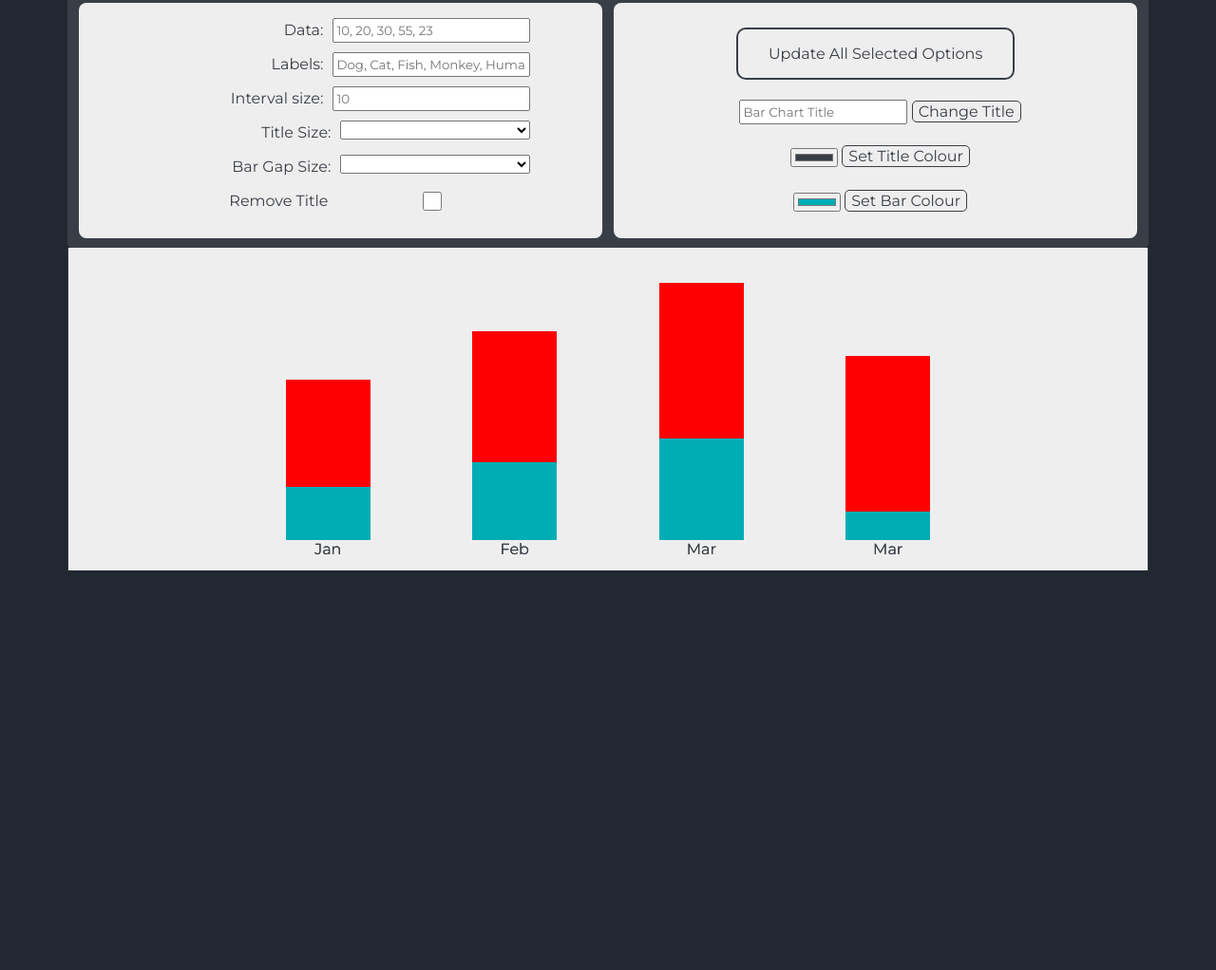
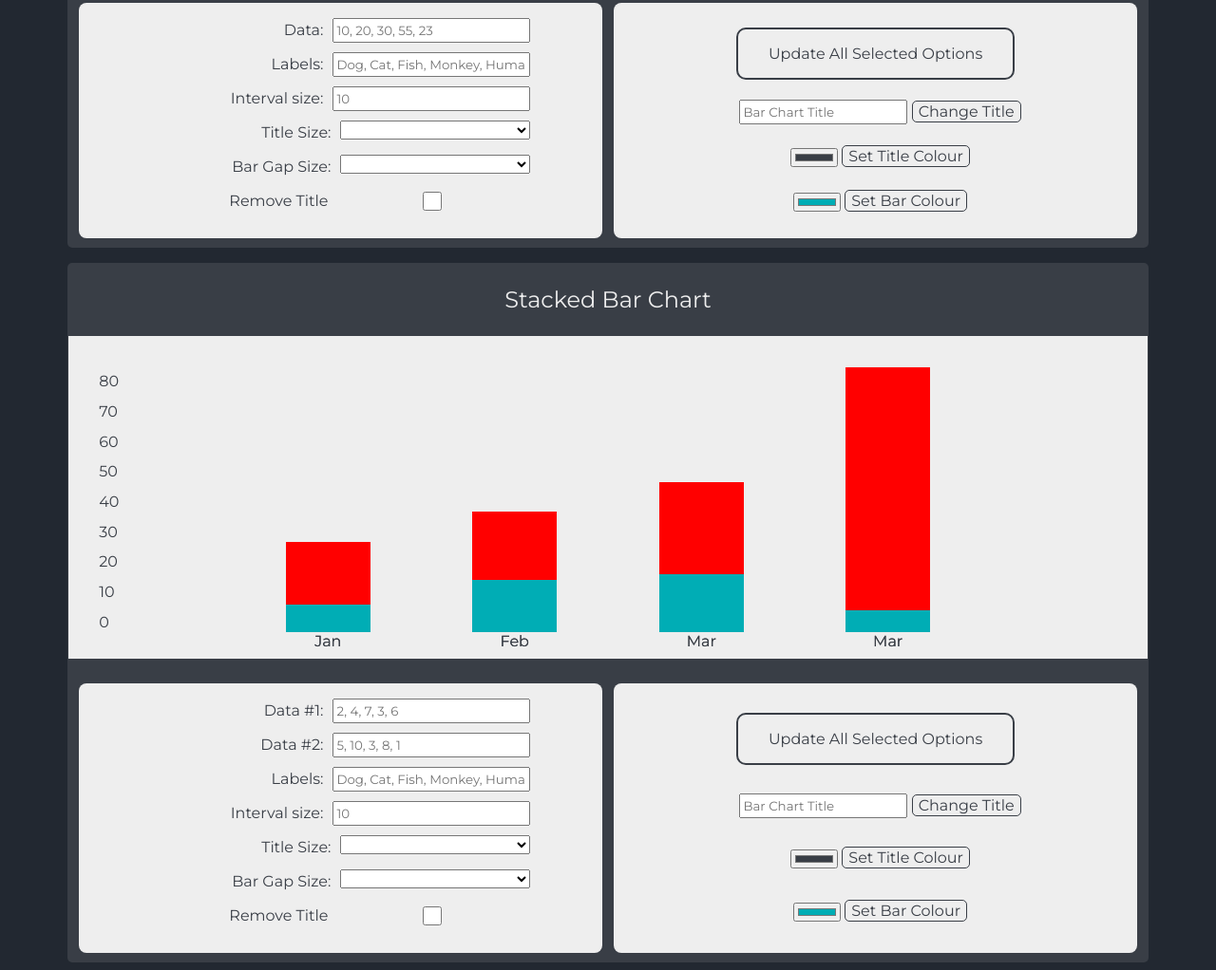
Before and after one commit to Cwarcup/stretch-project-1, a website: page index.html in a window 1280 px wide. Shown: the part 448-1470 px from the top of the page at 95% size. Before the commit the page ends 1057 px from the top, so only its background shows below. Drawn offline with nearby package versions, Linux system fonts and the light colour scheme.

Commit message:
update data 1

```diff
--- a/index.css
+++ b/index.css
@@ -64,7 +64,8 @@ body {
   text-align: center;
 }
 
-.update-graph {
+.update-graph,
+#update-stacked-graph {
   border: 2px solid #393e46;
   color: #393e46;
   padding: 16px 32px;
@@ -146,6 +147,14 @@ button:hover {
   width: 90%;
   background-color: #393e46;
   border-radius: 5px;
+  margin-top: 1em;
+}
+
+#stacked-title {
+  grid-column: 1fr;
+  grid-row: 1fr;
+  text-align: center;
+  padding: 1em;
 }
 
 #stacked-grid {
@@ -159,3 +168,11 @@ button:hover {
   border-left: 1px solid #393e46;
   border-right: 1px solid #393e46;
 }
+
+#stacked-options {
+  display: grid;
+  grid-template-columns: 1fr 1fr;
+  grid-template-rows: auto;
+  color: #393e46;
+  padding-top: 1em;
+}
--- a/index.html
+++ b/index.html
@@ -90,7 +90,72 @@
   <div id="stacked-container">
     <div id="stacked-title"></div>
     <div id="stacked-grid"></div>
-    <div id="stacked-options"></div>
+    <div id="stacked-options">
+      <div class="options left">
+        <div class="single-option">
+          <label>Data #1:
+            <input type="text" id="data1" placeholder="2, 4, 7, 3, 6" />
+          </label>
+          <label>Data #2:
+            <input type="text" id="data2" placeholder="5, 10, 3, 8, 1" />
+          </label>
+        </div>
+        <div class="single-option">
+          <label>Labels:
+            <input type="text" id="newLabels" placeholder="Dog, Cat, Fish, Monkey, Human" />
+          </label>
+        </div>
+        <div class="single-option">
+          <label>Interval size:
+            <input type="number" id="tickInterval" placeholder="10" />
+          </label>
+        </div>
+
+        <div class="single-option">
+          <label>Title Size:
+            <select id="titleSize">
+              <option value="1.5"></option>
+              <option value="1em">Small</option>
+              <option value="2.5em">Medium</option>
+              <option value="3.5em">Large</option>
+            </select>
+          </label>
+        </div>
+        <div class="single-option">
+          <label>Bar Gap Size:
+            <select id="gapSize">
+              <option value="10%"></option>
+              <option value="0%">No gap</option>
+              <option value="2%">Small</option>
+              <option value="5%">Medium</option>
+              <option value="12%">Large</option>
+            </select>
+          </label>
+        </div>
+        <div class="single-option">
+          <label>Remove Title
+            <input id='checkbox' type="checkbox" id="removeTitle" />
+          </label>
+        </div>
+      </div>
+      <div class="options right">
+        <div class="single-option">
+          <button id="update-stacked-graph">Update All Selected Options</button>
+        </div>
+        <div class="single-option">
+          <input type="text" id="titleVal" placeholder="Bar Chart Title" />
+          <button class="titleBtn">Change Title</button>
+        </div>
+        <div class="single-option">
+          <input type="color" value="#393e46" id="titleColor" />
+          <button class="setTitleColor">Set Title Colour</button>
+        </div>
+        <div class="single-option">
+          <input type="color" value="#00adb5" id="colorPicker" />
+          <button class="setBarColor">Set Bar Colour</button>
+        </div>
+      </div>
+    </div>
 
   </div>
   <script src="index.js" rel="'stylesheet"></script>
--- a/index.js
+++ b/index.js
@@ -75,14 +75,14 @@ const clearInput = function (selector) {
 };
 
 // update title
-const titleChange = function () {
-  $(".grid-title").text($("#titleVal").val());
+const titleChange = function (selector) {
+  $(selector).text($("#titleVal").val());
   clearInput("#titleVal");
 };
 
-// change title btn
+// change title btn on single bar chart
 $(".titleBtn").on("click", function () {
-  titleChange();
+  titleChange(".grid-title");
 });
 
 // remove title
@@ -103,8 +103,6 @@ const didItChange = function (selector) {
     return true;
   }
 };
-
-// const updateGraph = function (newData, newOptions, testElement) {};
 
 // update graph with any options that have been changed
 $(".update-graph").on("click", function () {
@@ -214,11 +212,11 @@ let stackedData = {
     {
       label: "Mar",
       data1: 5,
-      data2: 30,
+      data2: 80,
     },
   ],
   options: {
-    title: "Test Bar Chart",
+    title: "Stacked Bar Chart",
     barColor: "#00ADB5",
     titleFontSize: "1.5em",
     titleColor: "#eeeeee",
@@ -291,20 +289,58 @@ const createStackedChart = function (data) {
     colStart++;
     colEnd++;
   }
-  // $("#stacked-grid").append(
-  //   `
-  //   <div class='lowerBar' id='${data[i]}' value='${data[i]}'
-  //   style='
-  //   background: ${barColor};
-  //   grid-column: ${colStart} / ${colEnd};
-  //   grid-row: ${startingRow - data[i]} / ${maxValue + 2};
-  //   '></div>
-  //   <div class='dataLabel' style='
-  //   grid-column: ${colStart} / ${colEnd};
-  //   grid-row: ${maxValue + 2};
-  //   '>${labels[i]}</div>
-  //   `
-  // );
+
+  // y axis
+  let maxRow = maxValueCombined;
+  for (let i = 0; i <= maxValueCombined; i += tickInterval) {
+    $("#stacked-grid").append(
+      `
+      <div style='
+      grid-column: 1 / 2;
+      grid-row: ${maxRow + 1} / ${maxRow + 2}'>${i}
+      </div>
+      `
+    );
+    maxRow -= tickInterval;
+  }
+
+  // set title from data
+  $("#stacked-title").text(title);
+  $("#stacked-title").css("color", `${titleColor}`);
+  $("#stacked-title").css("font-size", `${titleFontSize}`);
+
+  // end of initial setup
 };
 
+// initialize stacked bar chart with default data
 createStackedChart(stackedData);
+
+// update graph with any options that have been changed
+$("#update-stacked-graph").on("click", function () {
+  let { dataPoints, options } = stackedData;
+  // check for data1 updates
+  if (didItChange("#data1")) {
+    $("#stacked-grid").empty();
+
+    // get new data 1 into each data object
+    let newStackedData1 = getDataPoints(dataPoints, "data1");
+    console.log(stackedData);
+    createStackedChart(stackedData);
+  }
+});
+
+const getDataPoints = function (dataArr, dataSub) {
+  let index = 0;
+  for (let item of dataArr) {
+    let newVal = parseInt($("#data1").val().split(",")[index]);
+    item["" + `${dataSub}` + ""] = newVal;
+    index++;
+  }
+};
+
+// dataPoints: [
+//   {
+//     label: "Jan",
+//     data1: 10,
+//     data2: 20,
+//   },
```
